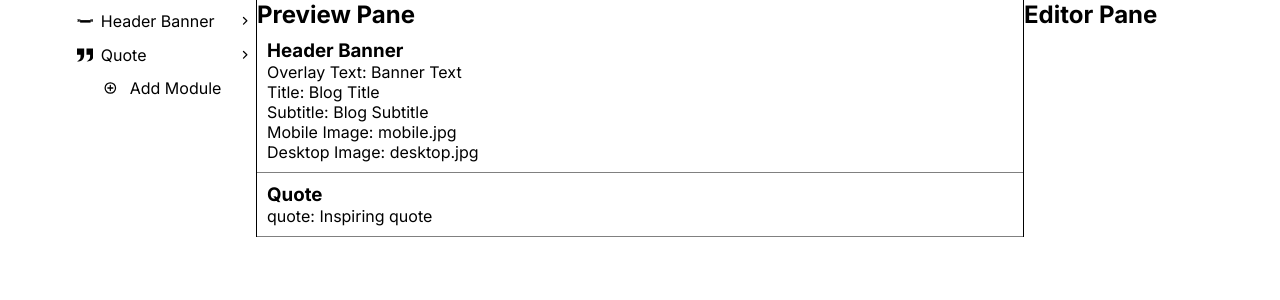
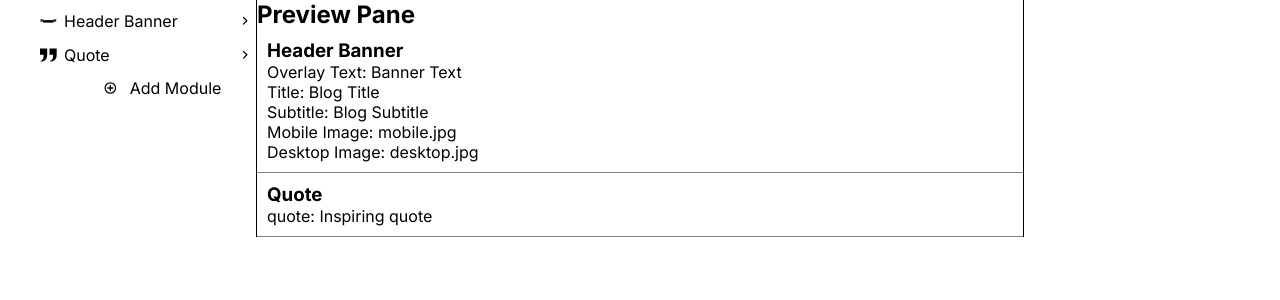
Before and after one commit to martinclason123/wol-blog-cms-2.0, a Next.js app in the folder wol-blog-cms-2.0/: page / in a window 1280 px wide. Shown: the top 300 px of the page. Built offline with nearby package versions, Linux system fonts and the light colour scheme.

Commit message:
Styled the Editor pane

```diff
--- a/wol-blog-cms-2.0/src/components/panes/EditorPane.tsx
+++ b/wol-blog-cms-2.0/src/components/panes/EditorPane.tsx
@@ -1,6 +1,12 @@
 "use client";
 import React, { useContext } from "react";
 import { ModulesContext } from "@/context/ModulesContext";
+import {
+  EditorElementWrapper,
+  EditorElementLabel,
+  EditorElementInput,
+  EditorPaneWrapper,
+} from "../../styles/EditorPaneStyles";
 
 const EditorPane = () => {
   const { modules, updateModuleElement, selectedModuleId, selectedElementKey } =
@@ -18,19 +24,18 @@ const EditorPane = () => {
   const selectedElement = selectedModule?.elements[selectedElementKey];
 
   return (
-    <div className="editor-pane">
-      <h2>Editor Pane</h2>
+    <EditorPaneWrapper>
       {selectedElement && (
-        <div>
-          <label>{selectedElement.title}</label>
-          <input
+        <EditorElementWrapper>
+          <EditorElementLabel>{selectedElement.title}</EditorElementLabel>
+          <EditorElementInput
             type="text"
             value={selectedElement.value}
             onChange={(e) => handleInputChange(e.target.value)}
           />
-        </div>
+        </EditorElementWrapper>
       )}
-    </div>
+    </EditorPaneWrapper>
   );
 };
 
--- a/wol-blog-cms-2.0/src/styles/SelectorPaneStyles.js
+++ b/wol-blog-cms-2.0/src/styles/SelectorPaneStyles.js
@@ -13,7 +13,8 @@ export const SelectorPaneList = styled.ul`
   display: flex;
   flex-direction: column;
   gap: 1em;
-  width: 70%;
+  width: 100%;
+  padding-left: 6em;
   list-style: none;
 `;
 export const SelectorPaneHeader = styled.div`
@@ -48,6 +49,7 @@ export const SelectorElement = styled.li`
   display: flex;
   align-items: center;
   gap: 0.5em;
+  white-space: nowrap;
 `;
 
 export const SelectorModuleControllers = styled.div`
@@ -76,7 +78,7 @@ export const ModuleList = styled(SelectorPaneList)`
   padding-top: 0.75em;
   border-top: 1px solid #f1f1f1;
   margin-top: 0.75em;
-  width: 60%;
+  width: 70%;
 `;
 export const ModuleItem = styled.li`
   display: flex;
--- /dev/null
+++ b/wol-blog-cms-2.0/src/styles/editorPaneStyles.js
@@ -0,0 +1,26 @@
+import styled from "styled-components";
+import { Container } from "./commonStyles";
+
+export const EditorPaneWrapper = styled(Container)`
+  width: 20%;
+  display: flex;
+  flex-direction: column;
+  align-items: flex-start;
+  padding-top: 1em;
+  padding-left: 1em;
+`;
+
+export const EditorElementWrapper = styled.div`
+  display: flex;
+  flex-direction: column;
+  gap: 1em;
+`;
+
+export const EditorElementLabel = styled.label`
+  font-size: 2.4em;
+  display: block;
+`;
+
+export const EditorElementInput = styled.input`
+  font-size: 2.4em;
+`;
--- a/wol-blog-cms-2.0/src/svgs/ImageIcon.js
+++ b/wol-blog-cms-2.0/src/svgs/ImageIcon.js
@@ -1,6 +1,7 @@
 import styled from "styled-components";
 const Svg = styled.svg`
   width: 1.5em;
+  flex-shrink: 0;
 `;
 const ImageIcon = () => {
   return (
--- a/wol-blog-cms-2.0/src/svgs/TextIcon.js
+++ b/wol-blog-cms-2.0/src/svgs/TextIcon.js
@@ -1,6 +1,7 @@
 import styled from "styled-components";
 const Svg = styled.svg`
   width: 1.5em;
+  flex-shrink: 0;
 `;
 const TextIcon = () => {
   return (
```
